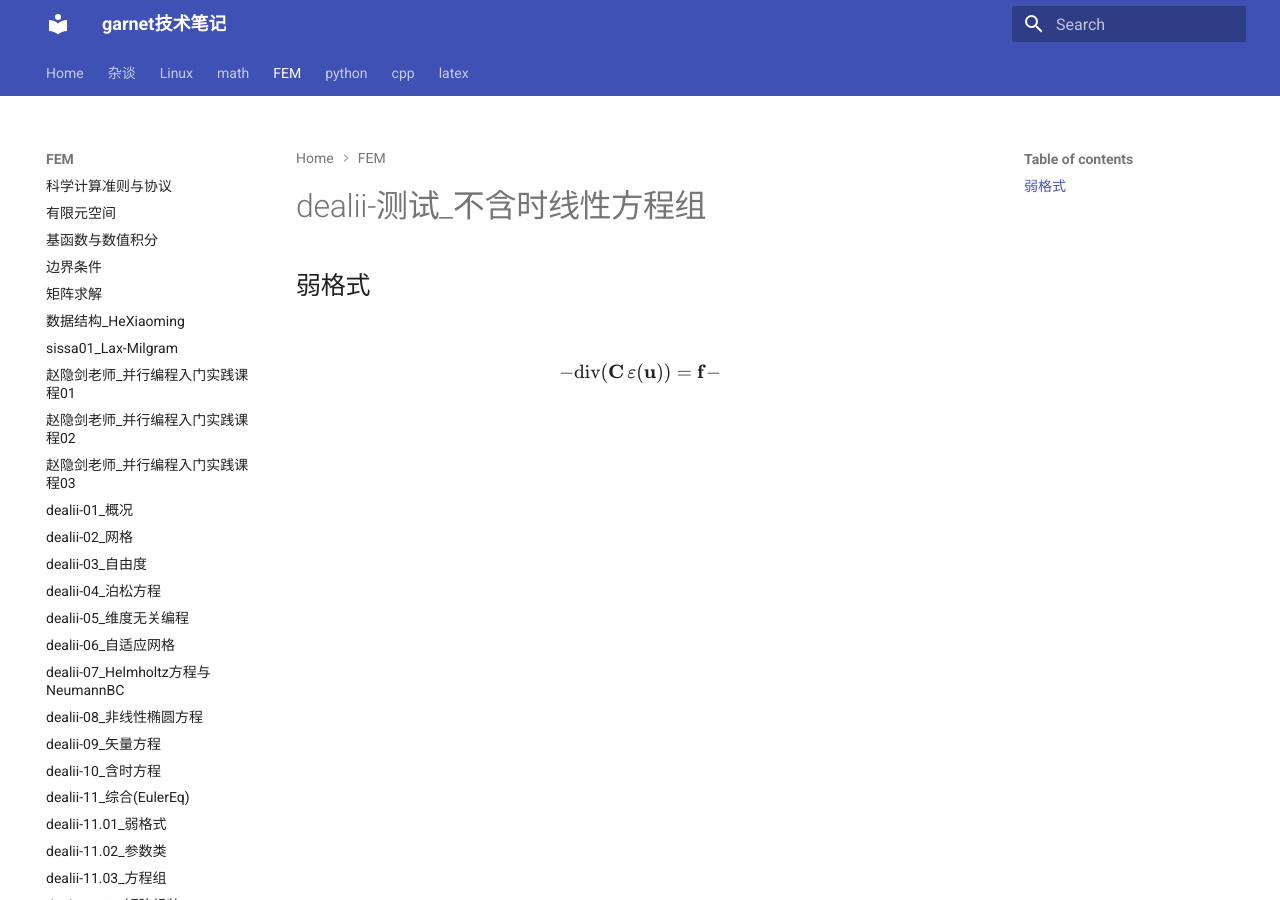
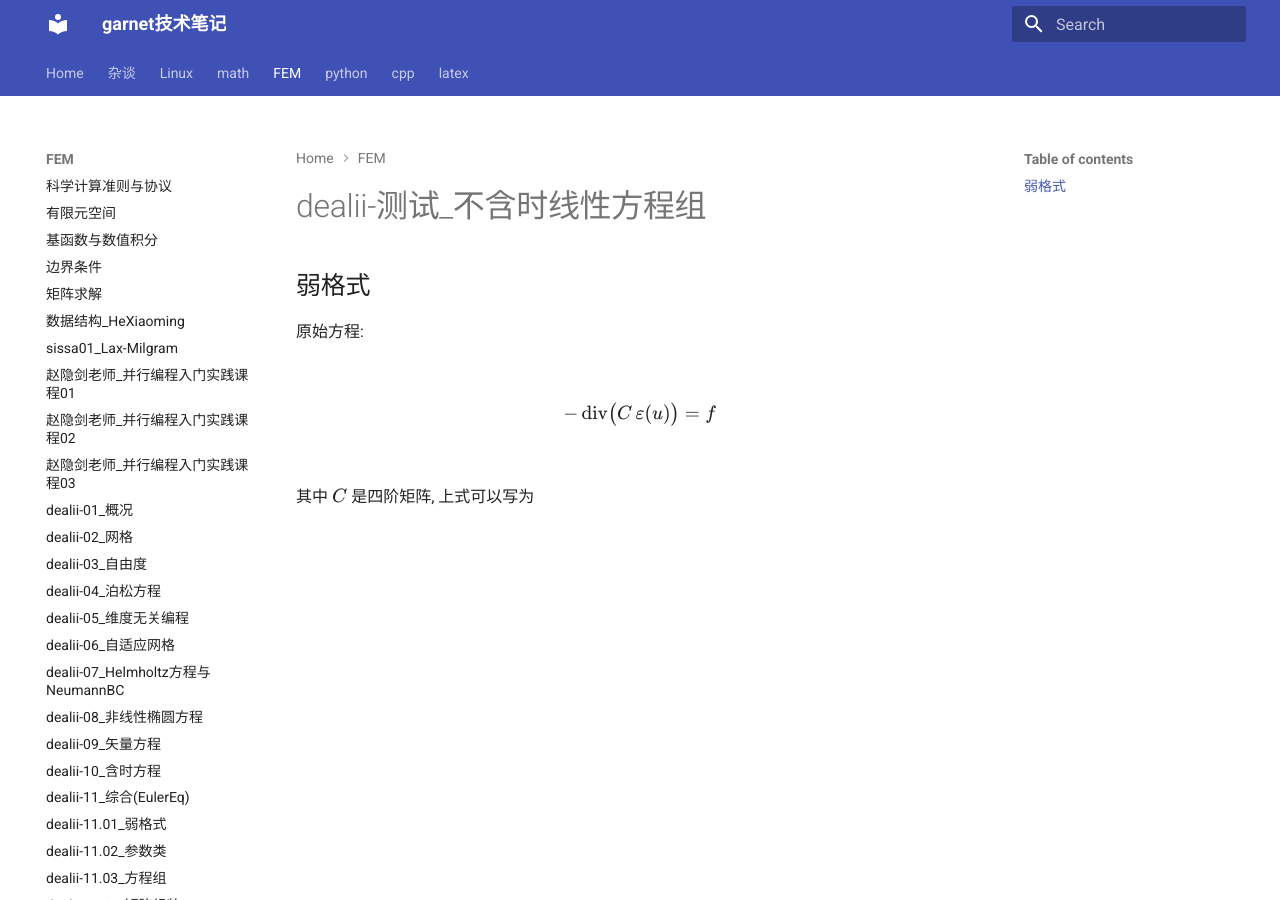
Before and after one commit to ymma98/technotes, an MkDocs documentation site: the page built from docs/FEM/dealii-测试_不含时线性方程组.md, in a window 1280 px wide. Built offline with MkDocs 1.6.1 and Material for MkDocs 9.7.7, drawn with Linux system fonts in a browser that asks for light colours.

Commit message:
docs/FEM/dealii-测试_不含时线性方程组.md updated from https://stackedit.cn/

```diff
--- a/docs/FEM/dealii-测试_不含时线性方程组.md
+++ b/docs/FEM/dealii-测试_不含时线性方程组.md
@@ -2,9 +2,15 @@
 
 ## 弱格式
 
+原始方程:
+
 $$
-- \text{div}(\mathbf{C} \, \varepsilon(\mathbf{u})) = \mathbf{f}
-- $$
+-\operatorname{div}\bigl(C\,\varepsilon(u)\bigr) = f
+$$
+
+其中 $C$ 是四阶矩阵, 上式可以写为
+
+
 <!--stackedit_data:
-eyJoaXN0b3J5IjpbMTc2NjExMjYxMywtMTM2MjIwMDk4N119
+eyJoaXN0b3J5IjpbMTg1MDIyMzkyLC0xMzYyMjAwOTg3XX0=
 -->
```
